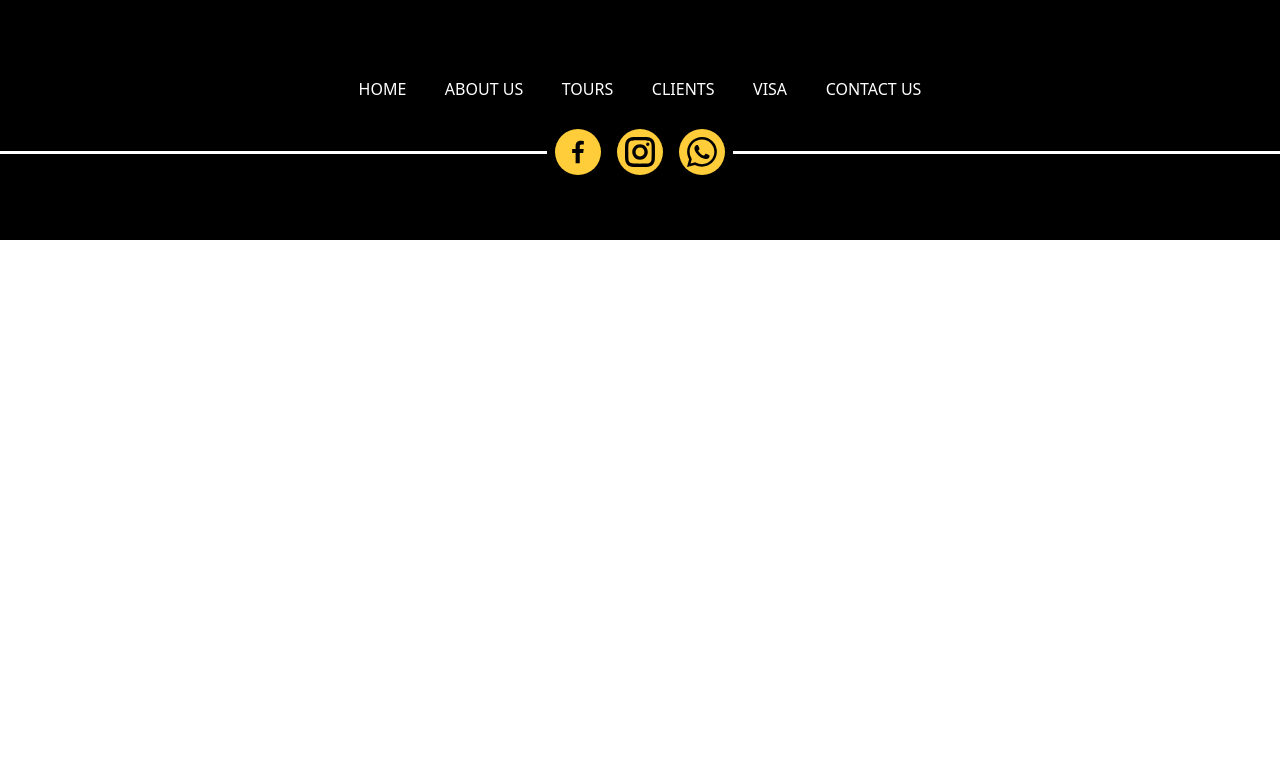
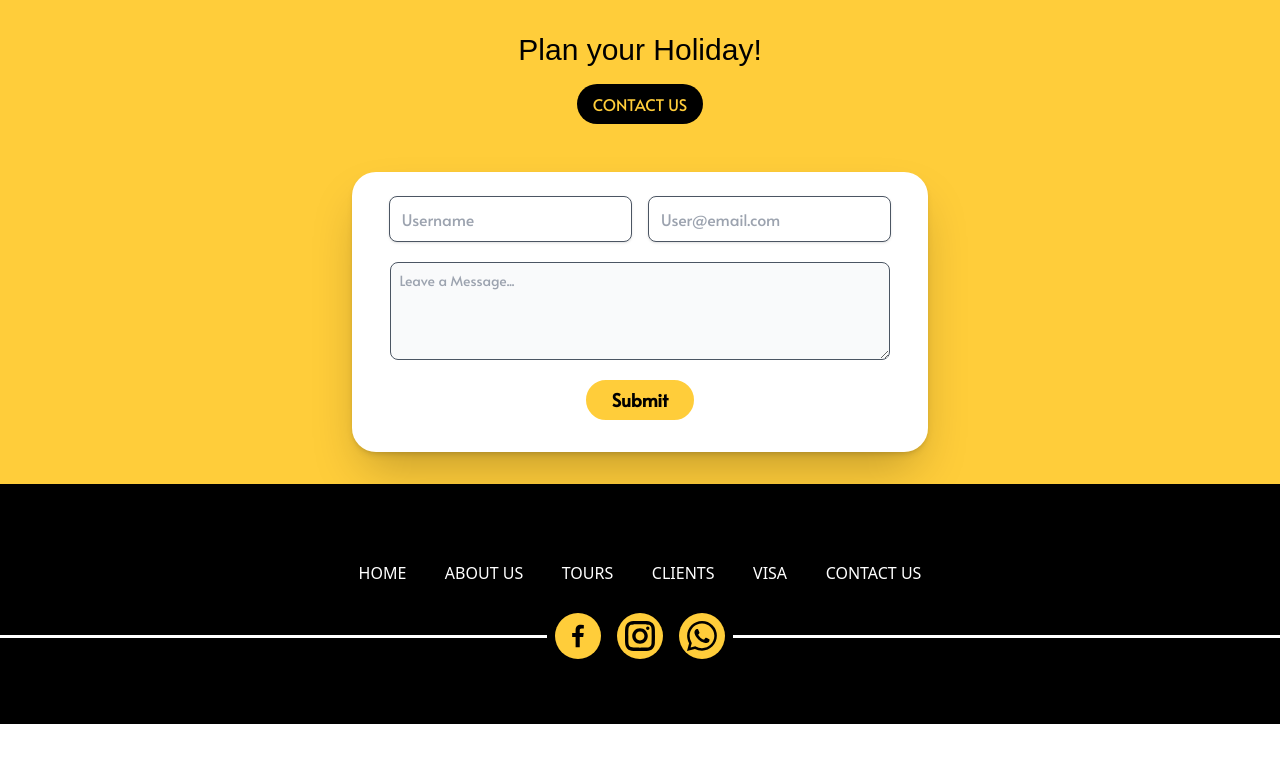
Before and after one commit to globalkonnect/gk-fe, a React (Vite) app: page / in a window 1280 px wide. Shown: the top 762 px of the page. Built offline with nearby package versions, Linux system fonts and the light colour scheme; a web font is replaced by a local one.

Commit message:
add:footerTools

```diff
--- a/src/App.jsx
+++ b/src/App.jsx
@@ -5,7 +5,7 @@ function App() {
   return (
     <div >
     {/* <Recognitions /> */}
-    {/* <ContactUs /> */}
+    <ContactUs />
     <Footer />
     </div>
   )
```
